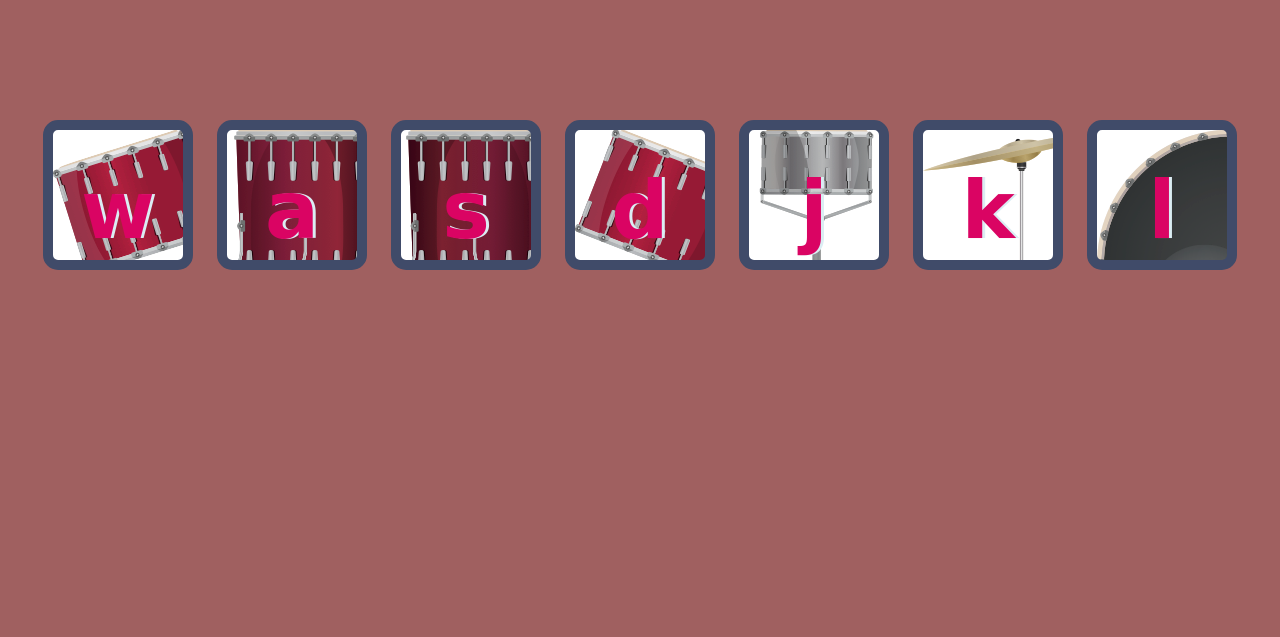
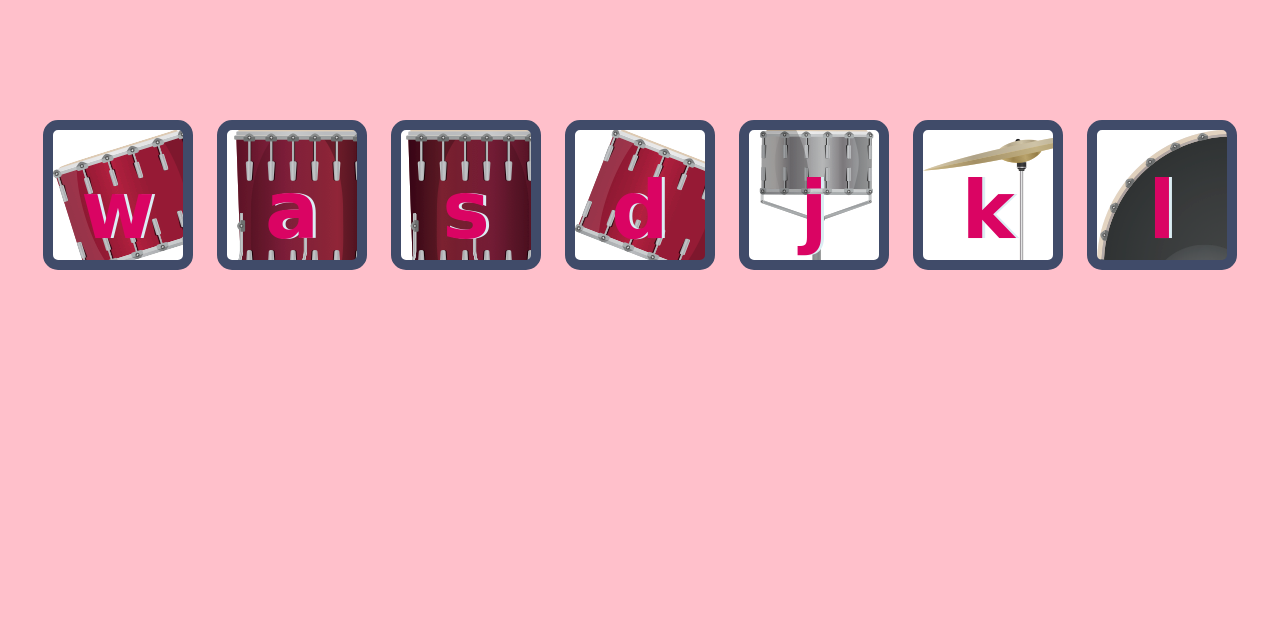
Before and after one commit to Tamannatanwa/DrumKit, a plain HTML site: page index.html in a window 1280 px wide. Shown: the part 163-800 px from the top of the page. Drawn offline with Linux system fonts and the light colour scheme.

Commit message:
change commit

```diff
--- a/style.css
+++ b/style.css
@@ -1,8 +1,7 @@
 body {
     text-align: center;
-    background-color: #a06060;
+    background-color: pink;
   }
-
   h1 {
     font-size: 5rem;
     color: #dbedf3;
```
